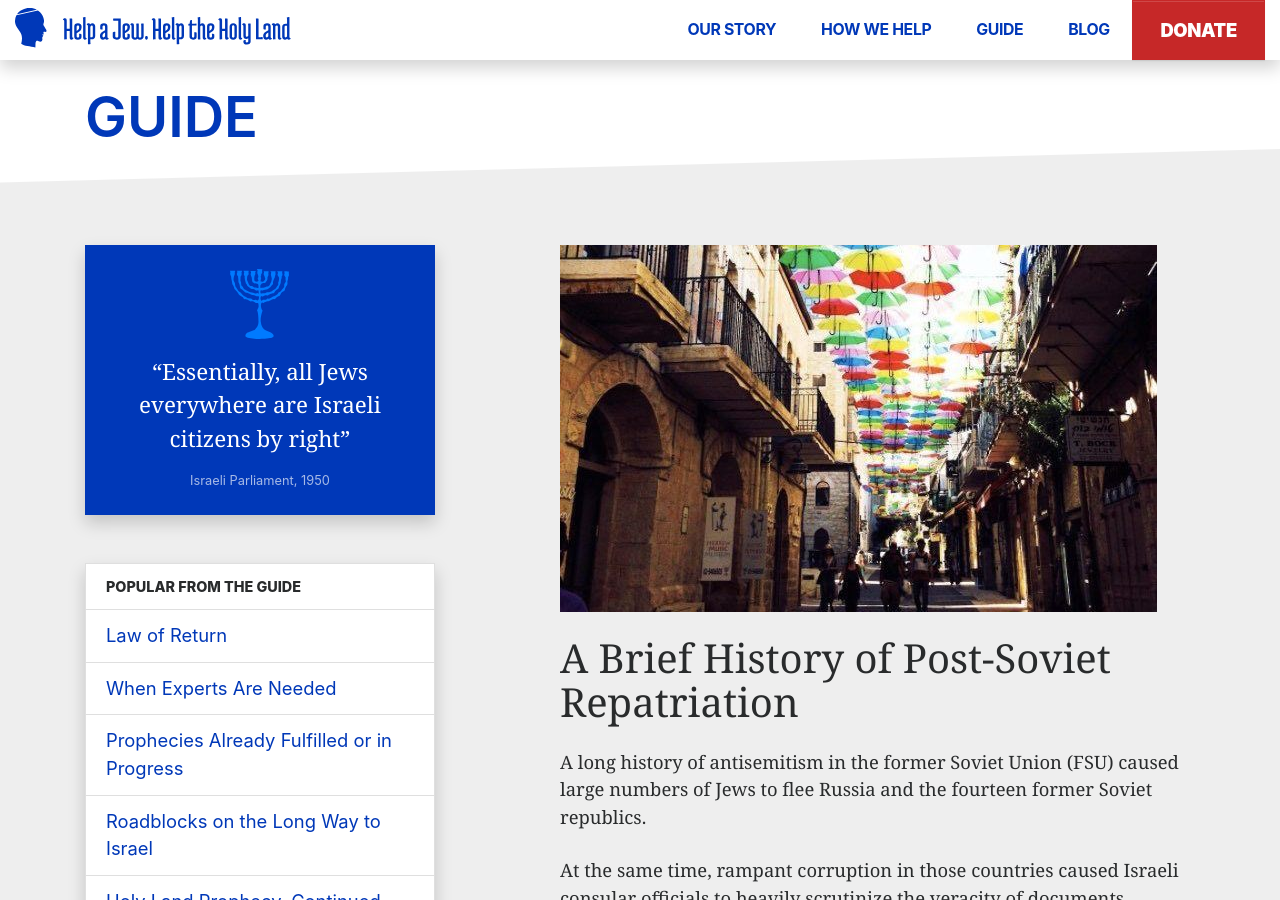
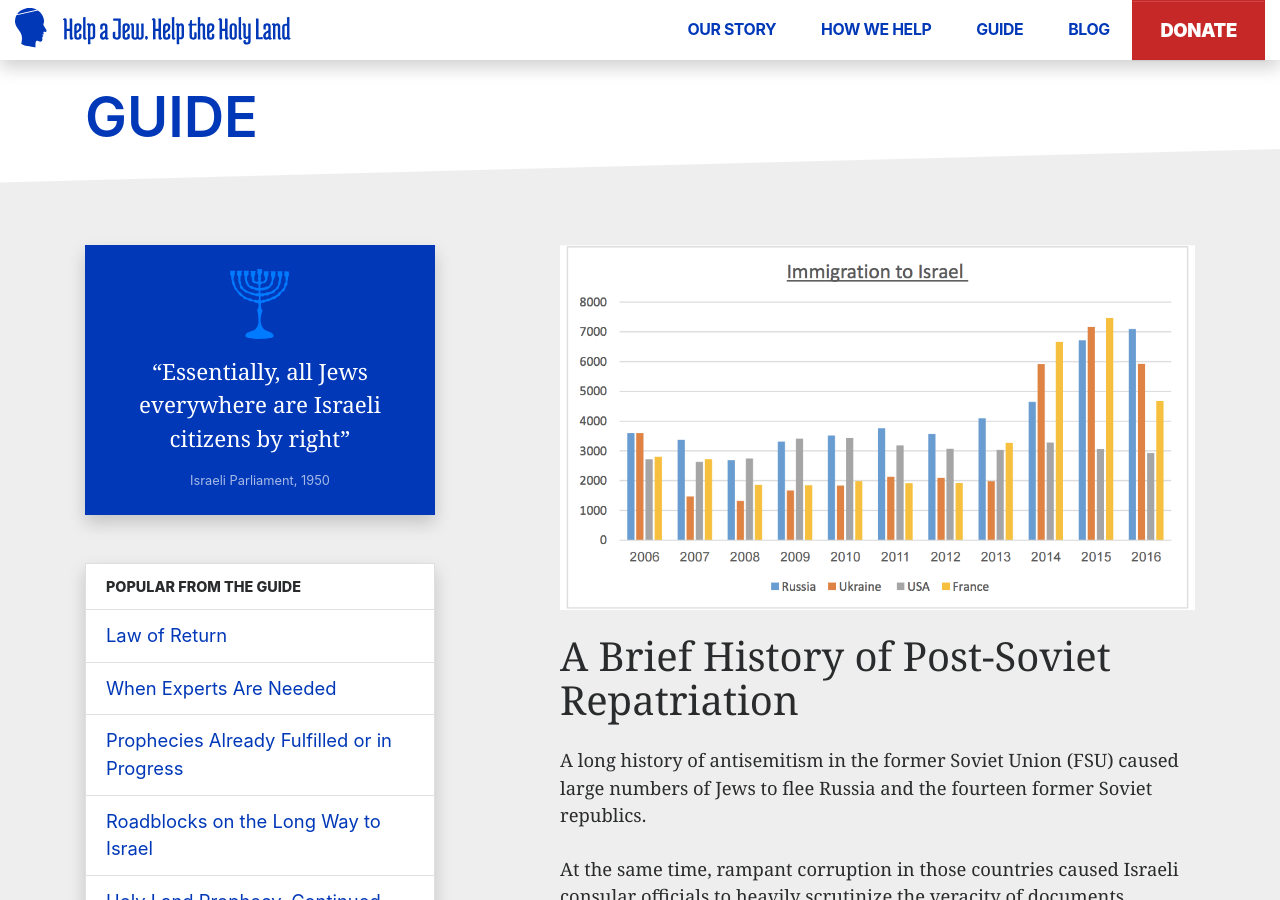
Before and after one commit to vinegredz/haj-1, a Jekyll site: the page built from _guide/brief-history-of-post-soviet-repatriation.markdown, in a window 1280 px wide and 900 px high. Built offline with Jekyll 4.4.1, drawn with Linux system fonts in a browser that asks for light colours.

Commit message:
Updated Brief History Of Post Soviet Repatriation

```diff
--- a/_guide/brief-history-of-post-soviet-repatriation.markdown
+++ b/_guide/brief-history-of-post-soviet-repatriation.markdown
@@ -3,7 +3,7 @@ title: A Brief History of Post-Soviet Repatriation
 date: 2017-04-01 18:22:00 -05:00
 categories:
 - Prophecies and Facts
-thumbnail_image: "/uploads/photo-from-grid.jpg"
+thumbnail_image: "/uploads/Screen%20Shot%202017-04-09%20at%209.38.21%20AM.png"
 ---
 
 A long history of antisemitism in the former Soviet Union (FSU) caused large numbers of Jews to flee Russia and the fourteen former Soviet republics.
```
